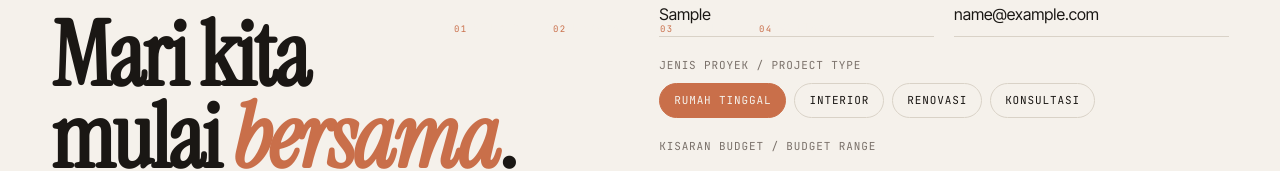
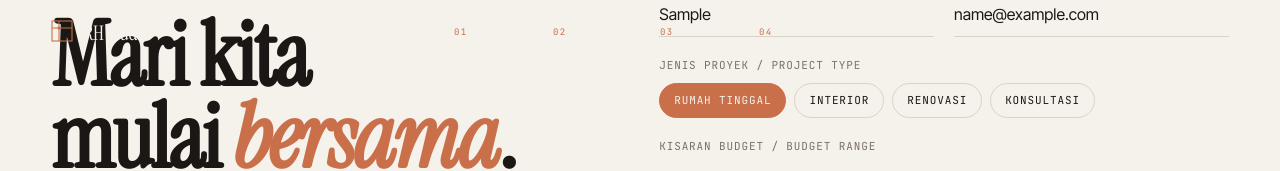
Before and after one commit to elvanrafif/RH-LANDING, a React (Vite) app: page / in a window 1280 px wide. Both pictures are taken after typing "Sample", "name@example.com", "Sample" into the empty fields and a click on the button "KIRIM PERMINTAAN". Shown: the part 4468-4639 px from the top of the page. Built offline with nearby package versions, Linux system fonts and the light colour scheme.

Commit message:
fix: navbar visibility on hero 1 and initial state sync

```diff
--- a/src/features/layout/Nav.css
+++ b/src/features/layout/Nav.css
@@ -4,9 +4,9 @@
   top: 0; left: 0; right: 0;
   z-index: 10000;
   padding: 14px var(--gutter);
-  color: #F5F1EB;
+  color: var(--fg);
   background: transparent;
-  transition: transform .5s var(--ease), background .4s var(--ease), backdrop-filter .4s, border-color .4s, padding .4s var(--ease);
+  transition: transform .5s var(--ease), background .4s var(--ease), backdrop-filter .4s, border-color .4s, padding .4s var(--ease), color .4s;
   border-bottom: 1px solid transparent;
 }
 .nav.is-scrolled {
@@ -15,8 +15,13 @@
   -webkit-backdrop-filter: saturate(180%) blur(20px);
   border-bottom-color: rgba(245, 241, 235, 0.1);
   padding: 10px var(--gutter);
+  color: #F5F1EB;
 }
 .nav.is-hidden { transform: translateY(-110%); }
+
+.nav.nav--dark {
+  color: #F5F1EB;
+}
 
 .nav__inner {
   display: grid;
@@ -95,8 +100,8 @@
 .is-menu-open .nav__toggle-icon span:nth-child(1) { transform: translateY(3.5px) rotate(45deg); }
 .is-menu-open .nav__toggle-icon span:nth-child(2) { transform: translateY(-3.5px) rotate(-45deg); }
 
-.nav.nav--dark { color: #F5F1EB; }
 .nav.nav--dark .nav__link-num { color: #C96F4A; }
+
 
 @media (max-width: 860px) {
   .nav__inner {
--- a/src/features/layout/Nav.tsx
+++ b/src/features/layout/Nav.tsx
@@ -23,6 +23,7 @@ export const Nav: React.FC<NavProps> = ({ onNav, heroVersion }) => {
       lastY.current = y;
     };
     window.addEventListener("scroll", onScroll, { passive: true });
+    onScroll();
     return () => window.removeEventListener("scroll", onScroll);
   }, []);
 
@@ -50,9 +51,8 @@ export const Nav: React.FC<NavProps> = ({ onNav, heroVersion }) => {
 
   return (
     <nav className={cls}>
-      <div className={heroDark ? "nav__inner nav__inner--slim" : "nav__inner"}>
+      <div className="nav__inner">
         <div className="nav__col-left">
-          {(!heroDark || menuOpen) && (
           <a href="#top" className="nav__logo" onClick={(e) => { e.preventDefault(); handleNav("top"); }}>
             <span className="nav__logo-mark" aria-hidden="true">
               <svg width="22" height="22" viewBox="0 0 22 22" fill="none">
@@ -63,21 +63,6 @@ export const Nav: React.FC<NavProps> = ({ onNav, heroVersion }) => {
             </span>
             <span className="nav__logo-text">RH Studio<sup>®</sup></span>
           </a>
-          )}
-          {heroDark && !menuOpen && (
-            <div className="nav__mobile-logo">
-              <a href="#top" className="nav__logo" onClick={(e) => { e.preventDefault(); handleNav("top"); }}>
-                <span className="nav__logo-mark" aria-hidden="true">
-                  <svg width="22" height="22" viewBox="0 0 22 22" fill="none">
-                    <rect x="1" y="1" width="20" height="20" stroke="currentColor" strokeWidth="1.1"/>
-                    <path d="M1 8 H21 M8 1 V21" stroke="currentColor" strokeWidth="1.1"/>
-                    <circle cx="8" cy="8" r="1.6" fill="currentColor"/>
-                  </svg>
-                </span>
-                <span className="nav__logo-text">RH Studio<sup>®</sup></span>
-              </a>
-            </div>
-          )}
         </div>
 
         <div className="nav__links">
```
Lines whose indentation alone changed are shown as unchanged.
